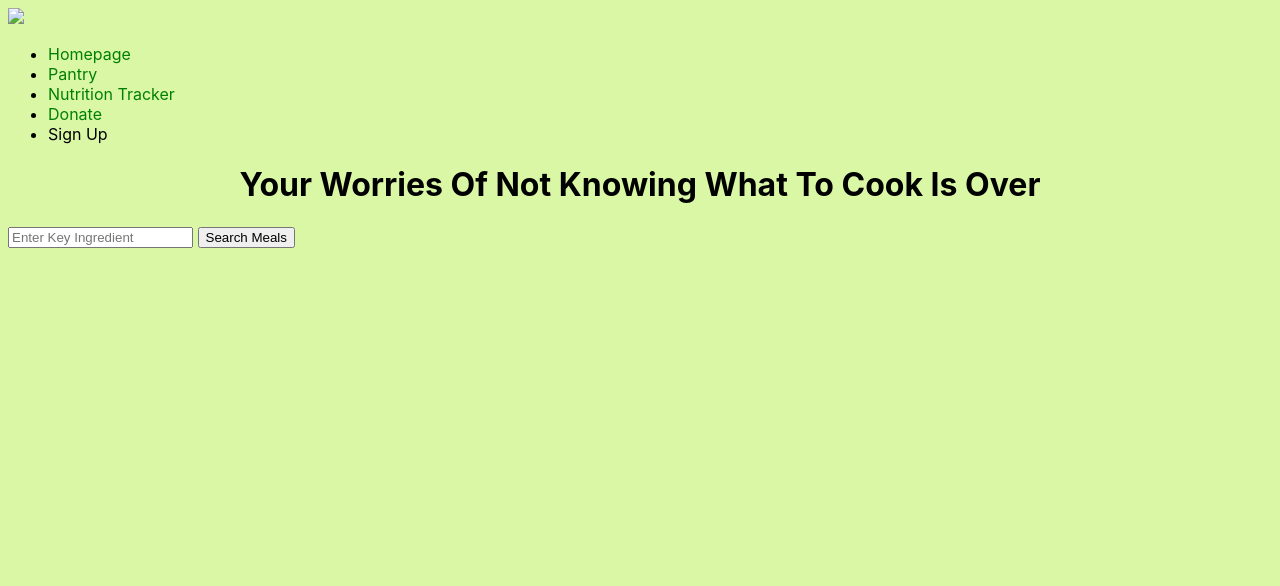
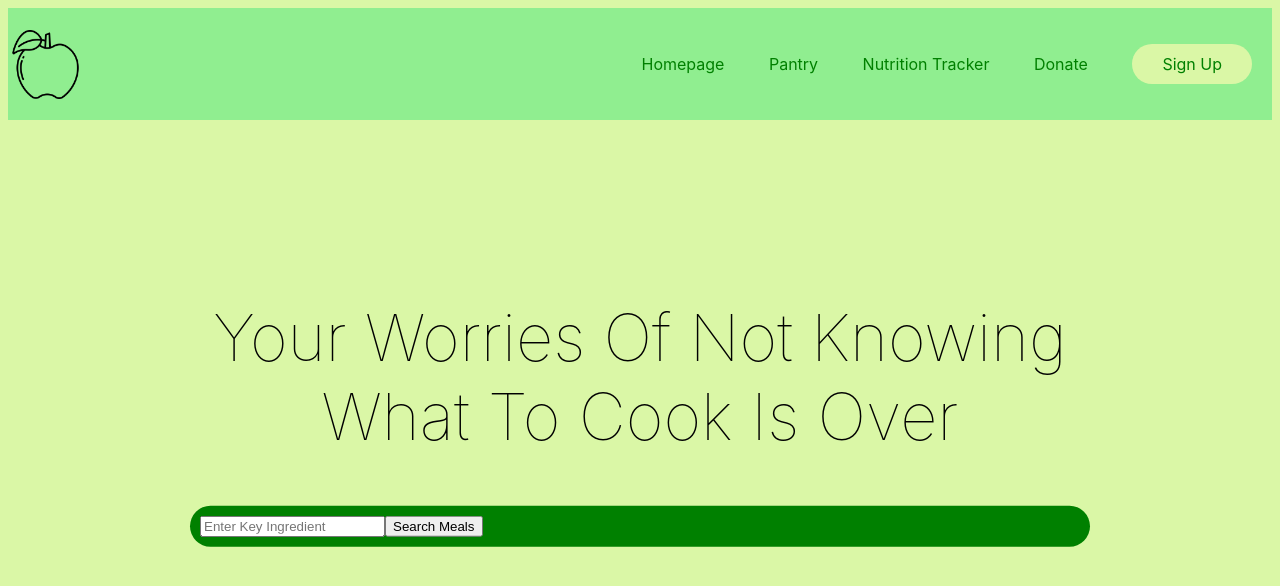
Before and after one commit to EwanMould/Nourish-Me, a plain HTML site: page index.html in a window 1280 px wide. Drawn offline with Linux system fonts and the light colour scheme.

Commit message:
header and form created

```diff
--- a/stylesheet.css
+++ b/stylesheet.css
@@ -2,15 +2,14 @@ body{
     background-color: #DAF7A6;
     font-family: -apple-system, BlinkMacSystemFont, 'Segoe UI', Roboto, Oxygen, Ubuntu, Cantarell, 'Open Sans', 'Helvetica Neue', sans-serif;
 }
-h1{
-    text-align: center;
-}
+
 .linkMeal{
     float: left;
     margin-left: 75px;
 }
+
 .linkTrack{
-    float: right;
+    float: left;
     margin-right: 75px;
 }
 
@@ -36,3 +35,85 @@ a:link {
     background-color: transparent;
     text-decoration:double
   }
+
+  .header{
+    height: relative ;
+    width: 100%;
+    background: lightgreen;
+    position: relative;
+
+  }
+
+  nav{
+    display: flex;
+    align-items: center;
+    justify-content: space-between;
+  }
+
+  .logo{
+    width: 75px;
+  }
+
+  .nav_links{
+    padding: 20px 0;
+
+  }
+
+  .nav_links li{
+    display: inline-block;
+    margin: 0 20px;
+  }
+
+  .nav_links li a{
+    text-decoration: none;
+    color: green;
+    padding: 5px 0;
+    position: relative;
+
+  }
+
+  .nav_links li a::after{
+    content: '';
+    background: #DAF7A6;
+    width: 0%;
+    height: 2px;
+    position: absolute;
+    bottom: 0;
+    left: 0;
+    transition: width 0.5s;
+  }
+
+  .nav_links li a:hover::after{
+    width: 100%;
+  }
+
+  .booton{
+    color: green;
+    background: #DAF7A6;
+    padding: 10px 30px;
+    border-radius: 20px;
+    cursor: pointer;
+  }
+
+  .content{
+    position: absolute;
+    left: 50%;
+    top: 50%;
+    width: 90%;
+    max-width: 900px;
+    transform: translate(-50%, -50%);
+    text-align: center;
+  }
+
+  .content h1{
+    font-size: 65px;
+    font-weight: 125;
+    margin-bottom: 50px;
+  }
+
+  .content form{
+    background: green;
+    padding: 10px;
+    border-radius: 200px;
+    display: flex;
+  }
```
Also changed, not shown: Tracking.html (+1 -1 lines), media/meal-icon.png (added), media/nutrition-icon.png (added), media/report.png (added), 2 other files.
